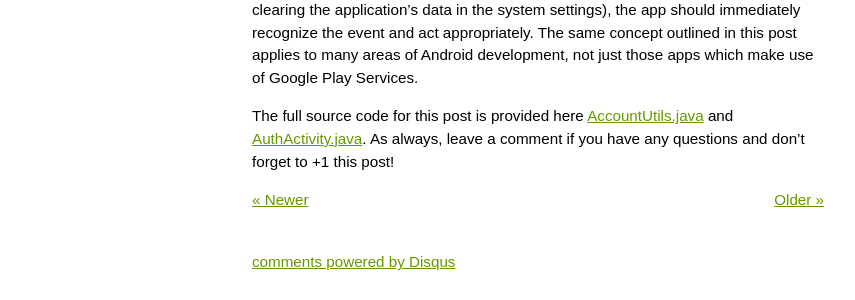
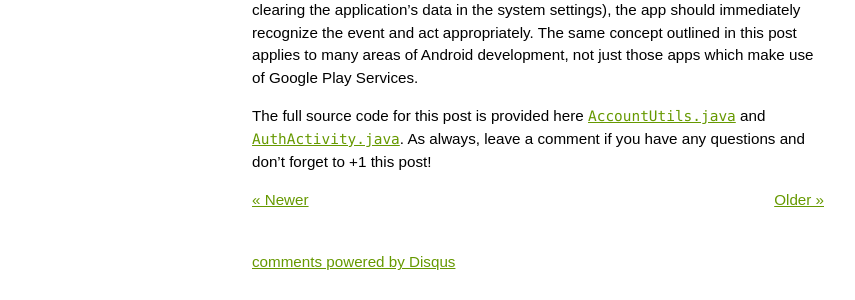
Before and after one commit to alexjlockwood/AndroidDesignPatterns, a Jekyll site: the page built from _posts/2013-01-08-google-play-services-setup-verification.md, in a window 1280 px wide. Shown: the part 3971-4271 px from the top of the page, without its empty margins (32-887 px from the left). Built offline with Jekyll 4.4.1, drawn with Linux system fonts in a browser that asks for light colours; some web fonts are replaced; Markdown is read by kramdown in place of the engine named in the settings; comment, search, counter and statistics services are not loaded.

Commit message:
Added inline code

```diff
--- a/_posts/2013-01-08-google-play-services-setup-verification.md
+++ b/_posts/2013-01-08-google-play-services-setup-verification.md
@@ -213,6 +213,6 @@ in this post applies to many areas of Android development, not just those apps
 which make use of Google Play Services.
 
 The full source code for this post is provided here
-<a href="https://gist.github.com/4477849">AccountUtils.java</a> and
-<a href="https://gist.github.com/4477939">AuthActivity.java</a>. As always, leave
+<a href="https://gist.github.com/4477849">`AccountUtils.java`</a> and
+<a href="https://gist.github.com/4477939">`AuthActivity.java`</a>. As always, leave
 a comment if you have any questions and don’t forget to +1 this post!
```
